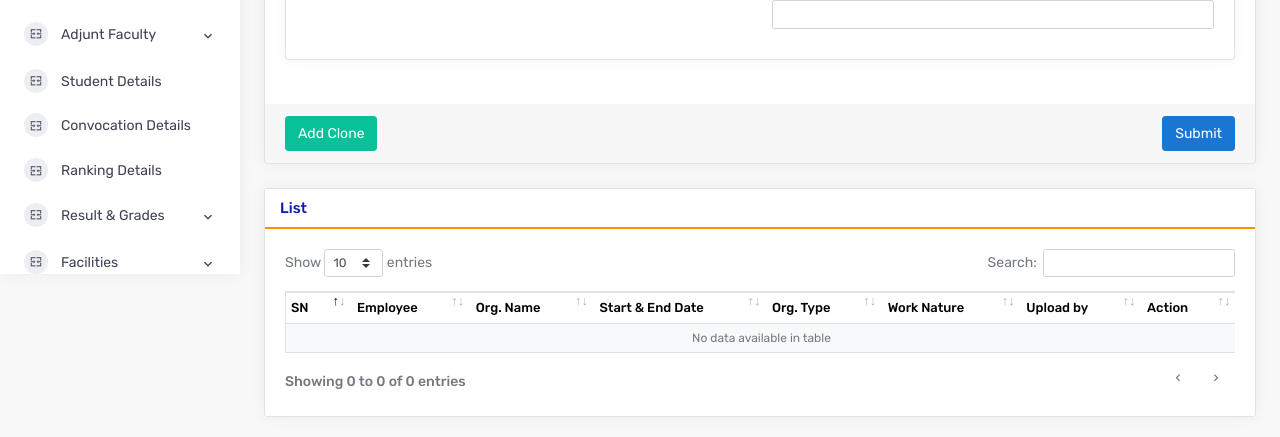
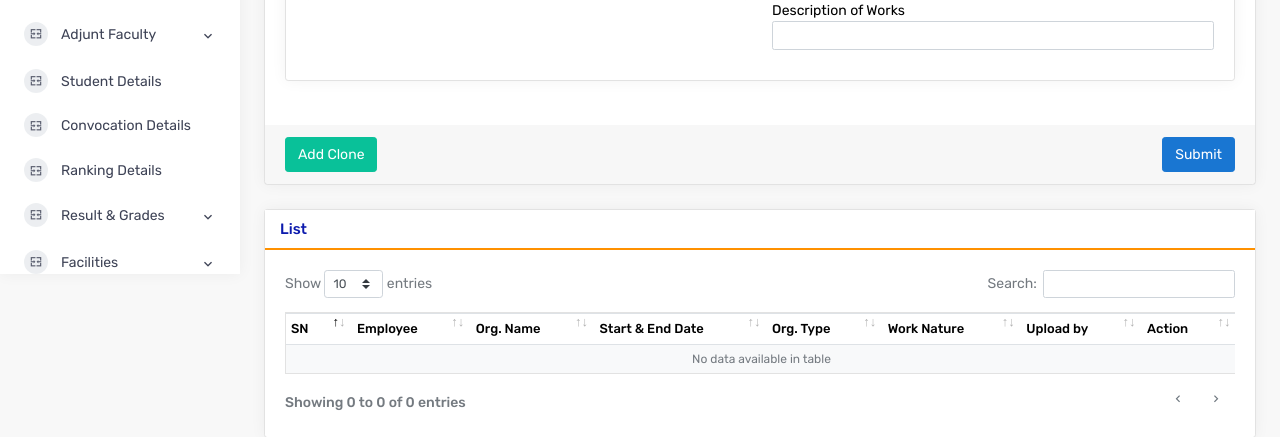
Before and after one commit to Mithun021/niper_stagging, a CodeIgniter 4 app: the page made by app/Views/admin/employee/employee-experience.php in a window 1280 px wide. Shown: the part 526-963 px from the top of the page. Run offline with PHP 8.4 and a stand-in for CodeIgniter, Linux system fonts and the light colour scheme; the template is opened without the code that fills it, so the values that code supplies are empty; some libraries are stand-ins or nearby versions.

Commit message:
Your commit message

```diff
--- a/app/Views/admin/employee/employee-experience.php
+++ b/app/Views/admin/employee/employee-experience.php
@@ -84,6 +84,7 @@ $employee_model = new Employee_model();
                                     </select>
 
                                     <div id="work_details" style="display: none;">
+                                        <span>Description of Works</span>
                                         <input type="text" name="work_description" id="work_description" class="form-control form-control-sm">
                                     </div>
                                 </div>
```
